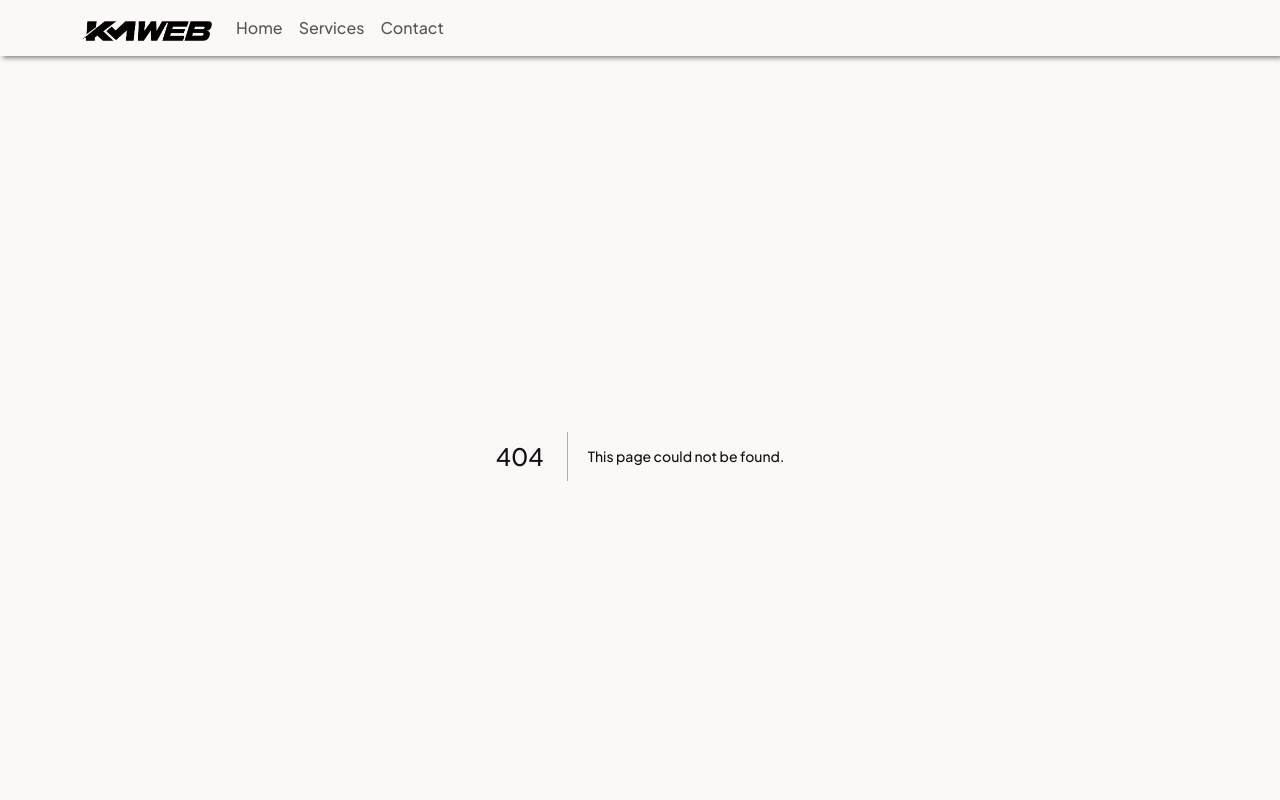
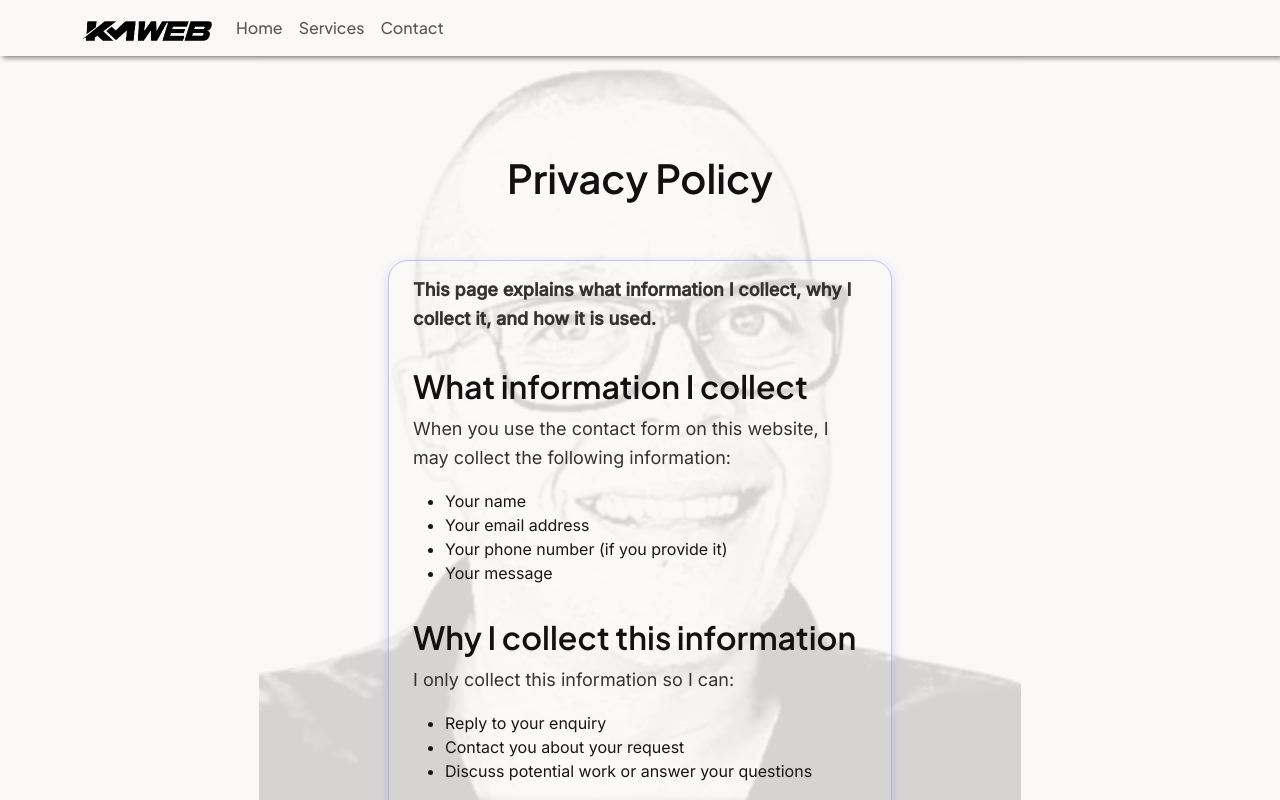
Before and after one commit to KyleMardell/km-web, a Next.js app: page /privacy in a window 1280 px wide. Before the commit this address had no page. Shown: the top 800 px of the page. Built offline with nearby package versions, Linux system fonts and the light colour scheme.

Commit message:
Add a basic privacy policy and add further SEO improvements.

```diff
--- /dev/null
+++ b/src/app/privacy/PrivacyPolicyPage.module.css
@@ -0,0 +1,29 @@
+.firstSection {
+    position: relative;
+    z-index: 2;
+    min-height: 60vh;
+    background: transparent;
+}
+
+.ThinBorder {
+    border: 1px solid rgba(142, 167, 233, 0.6);
+    border-radius: 20px;
+    box-shadow: 0 4px 12px rgba(142, 167, 233, 0.4);
+    padding: 15px 15px 15px 15px;
+    margin: 0;
+}
+
+.ThinBorder h2 {
+    margin-top: 2rem;
+    margin-bottom: 0.5rem;
+}
+
+.ThinBorder ul {
+    margin-bottom: 1rem;
+}
+
+.lastUpdated {
+    margin-top: 2rem;
+    font-size: 0.9rem;
+    opacity: 0.7;
+}
--- /dev/null
+++ b/src/app/privacy/page.js
@@ -0,0 +1,116 @@
+import { Container, Row, Col } from "react-bootstrap";
+import HeroSection from "../components/HeroSection";
+import styles from "./PrivacyPolicyPage.module.css";
+
+export const metadata = {
+    title: "Privacy Policy | Kyle Mardell Web Studio",
+    description:
+        "Privacy policy explaining what data is collected, how it is used, and how it is protected when you contact Kyle Mardell Web Studio.",
+};
+
+export default function PrivacyPolicyPage() {
+    return (
+        <Container>
+            <HeroSection />
+
+            <Row className={`${styles.firstSection} my-5`}>
+                <Col className="px-md-5">
+                    <Row className="my-5 text-center">
+                        <Col>
+                            <h1>Privacy Policy</h1>
+                        </Col>
+                    </Row>
+
+                    <Row className="px-2 px-md-5">
+                        <Col className={`mx-md-5 px-md-4 ${styles.ThinBorder}`}>
+                            <p>
+                                <strong>
+                                    This page explains what information I
+                                    collect, why I collect it, and how it is
+                                    used.
+                                </strong>
+                            </p>
+
+                            <h2>What information I collect</h2>
+                            <p>
+                                When you use the contact form on this website, I
+                                may collect the following information:
+                            </p>
+                            <ul>
+                                <li>Your name</li>
+                                <li>Your email address</li>
+                                <li>Your phone number (if you provide it)</li>
+                                <li>Your message</li>
+                            </ul>
+
+                            <h2>Why I collect this information</h2>
+                            <p>I only collect this information so I can:</p>
+                            <ul>
+                                <li>Reply to your enquiry</li>
+                                <li>Contact you about your request</li>
+                                <li>
+                                    Discuss potential work or answer your
+                                    questions
+                                </li>
+                            </ul>
+
+                            <p>
+                                I do not use your information for marketing
+                                lists, and I do not send spam.
+                            </p>
+
+                            <h2>How your information is handled</h2>
+                            <p>
+                                When you submit the contact form, your message
+                                is sent to me using EmailJS so I can receive and
+                                reply to it.
+                            </p>
+                            <p>
+                                Your information is only used for dealing with
+                                your enquiry and is not shared, sold, or passed
+                                on to any other companies or third parties.
+                            </p>
+
+                            <h2>How long I keep your information</h2>
+                            <p>
+                                I only keep your information for as long as it
+                                is needed to deal with your enquiry or any
+                                follow up communication. Once it is no longer
+                                needed, it is deleted.
+                            </p>
+
+                            <h2>Your rights</h2>
+                            <p>You can ask me to:</p>
+                            <ul>
+                                <li>
+                                    Tell you what information I have about you
+                                </li>
+                                <li>Correct your information</li>
+                                <li>Delete your information</li>
+                            </ul>
+
+                            <p>
+                                If you want to do this, just get in touch using
+                                the contact details below.
+                            </p>
+
+                            <h2>Contact details</h2>
+                            <p>
+                                If you have any questions about this privacy
+                                policy or how your data is handled, you can
+                                contact me at:
+                            </p>
+                            <p>
+                                <strong>Email:</strong> kyle@kmweb.co.uk
+                            </p>
+
+                            <p className={styles.lastUpdated}>
+                                Last updated: {new Date().getFullYear()}
+                            </p>
+                        </Col>
+                    </Row>
+                </Col>
+            </Row>
+        </Container>
+    );
+}
```
Also changed, not shown: src/app/contact/page.js (+23 -3 lines), src/app/services/page.js (+7 -1 lines).
